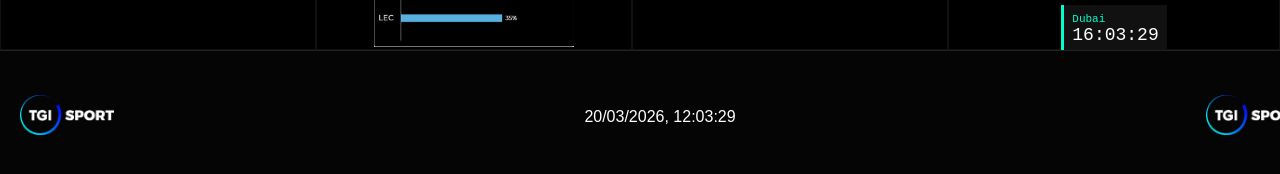
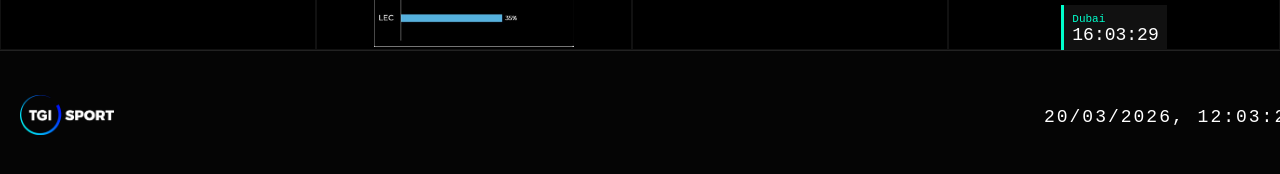
Before and after one commit to fulvioferrara1984-hub/TGISport_multi, a plain HTML site: page index.html in a window 1280 px wide. Shown: the part 616-790 px from the top of the page. Drawn offline with Linux system fonts and the light colour scheme.

Commit message:
Update index.html

```diff
--- a/index.html
+++ b/index.html
@@ -51,17 +51,13 @@
 
   </div>
 
-  <div class="row row3">
+ <div class="row row3">
 
   <div class="footer-left">
     <img src="TGILogo.png" class="footer-logo">
   </div>
 
-  <div class="footer-center" id="datetime"></div>
-
-  <div class="footer-right">
-    <img src="TGILogo.png" class="footer-logo">
-  </div>
+  <div class="footer-right" id="datetime"></div>
 
 </div>
 
```
